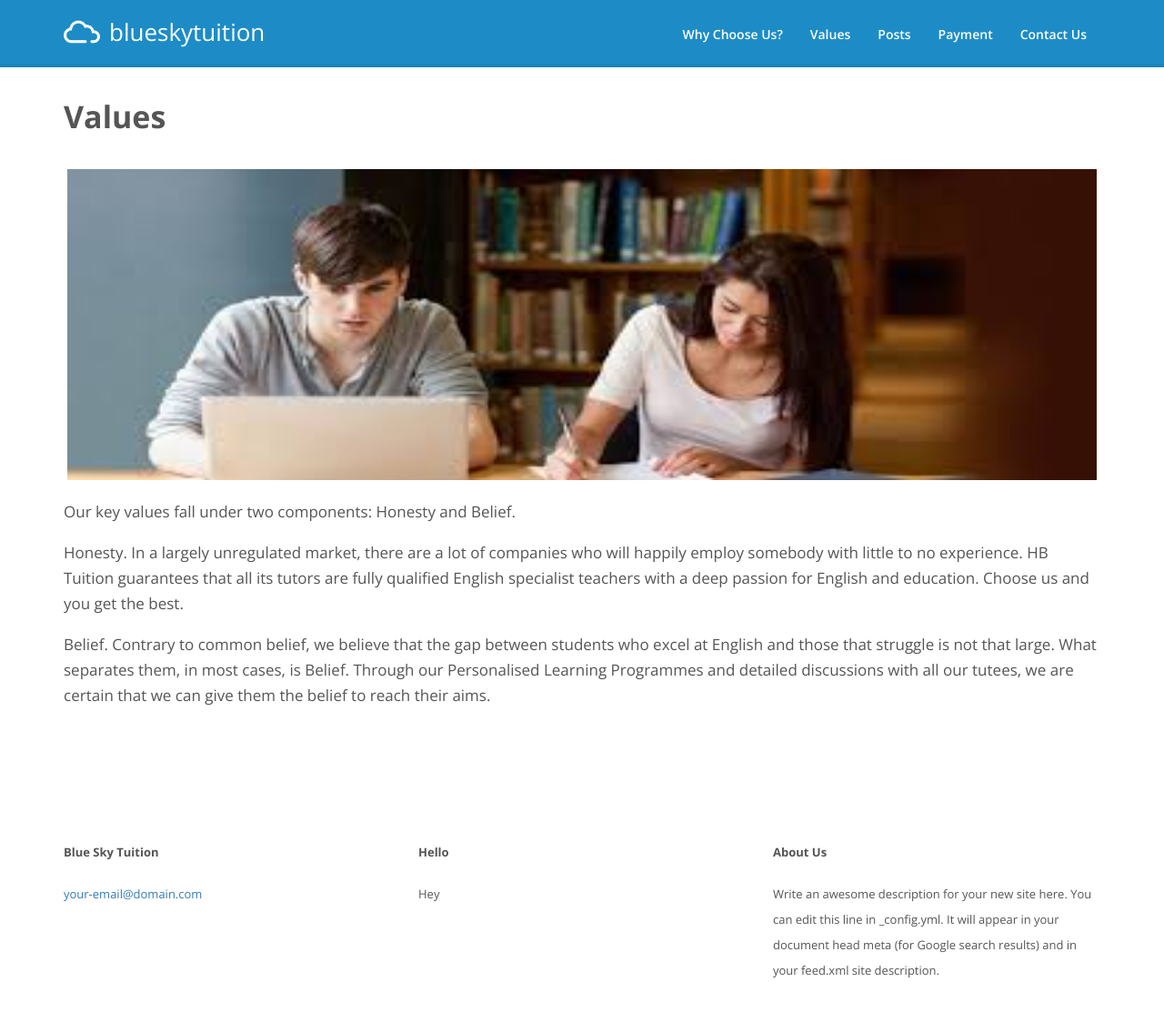
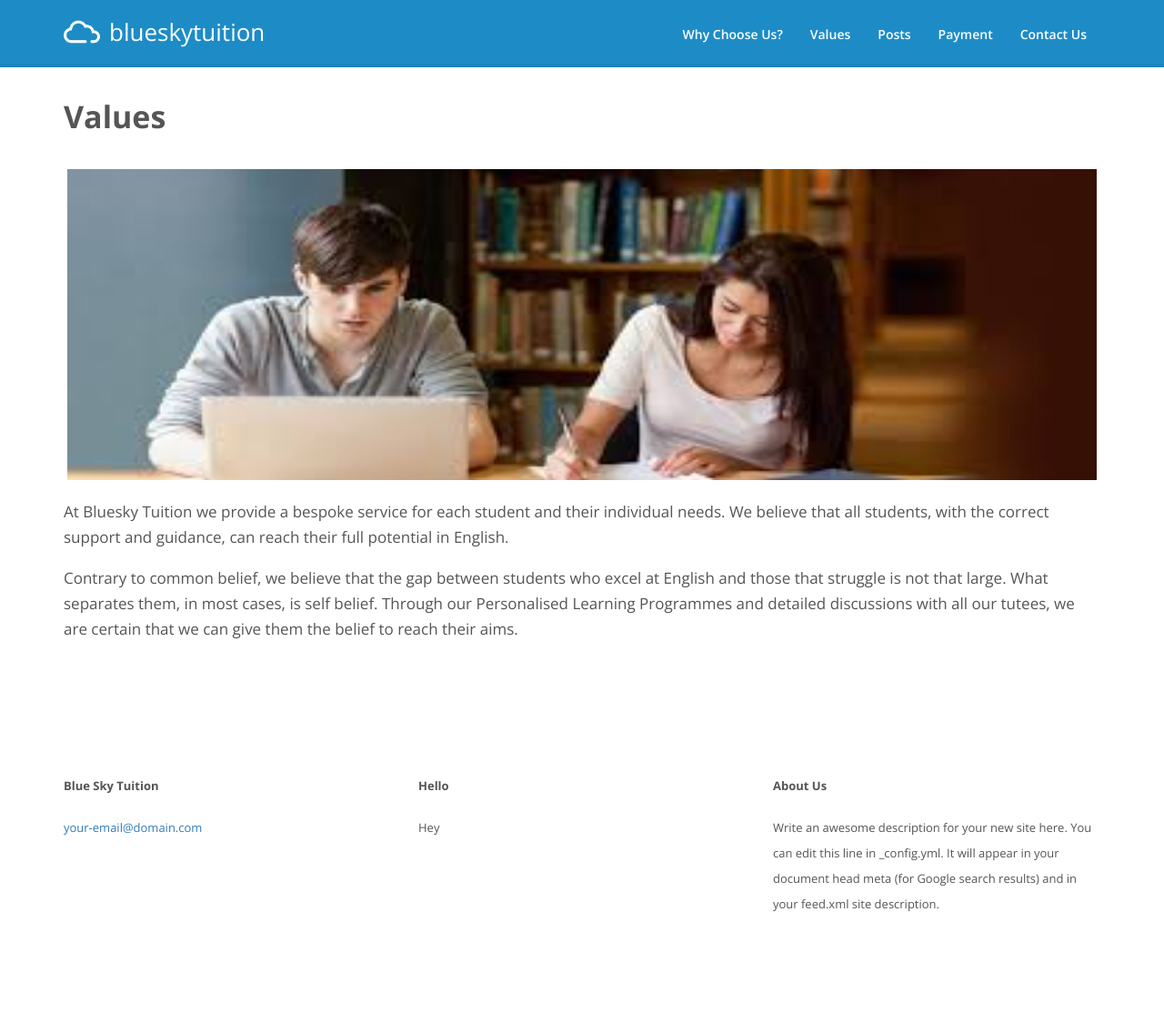
Before and after one commit to 01taylop/blue-sky-tuition, a Jekyll site: the page built from values.md, in a window 1280 px wide. Shown: the whole page at 91% size. Built offline with Jekyll 4.4.1, drawn with Linux system fonts in a browser that asks for light colours; after the commit the page ends 1051 px from its top, so only the background shows below that.

Commit message:
Update values.md

```diff
--- a/values.md
+++ b/values.md
@@ -5,8 +5,8 @@ permalink: /values/
 weight: 2
 ---
 
-Our key values fall under two components: Honesty and Belief.
+At Bluesky Tuition we provide a bespoke service for each student and their individual needs. We believe that all students, with the correct support and guidance, can reach their full potential in English.
 
-Honesty. In a largely unregulated market, there are a lot of companies who will happily employ somebody with little to no experience. HB Tuition guarantees that all its tutors are fully qualified English specialist teachers with a deep passion for English and education. Choose us and you get the best.
 
-Belief. Contrary to common belief, we believe that the gap between students who excel at English and those that struggle is not that large. What separates them, in most cases, is Belief. Through our Personalised Learning Programmes and detailed discussions with all our tutees, we are certain that we can give them the belief to reach their aims.
+
+Contrary to common belief, we believe that the gap between students who excel at English and those that struggle is not that large. What separates them, in most cases, is self belief. Through our Personalised Learning Programmes and detailed discussions with all our tutees, we are certain that we can give them the belief to reach their aims.
```
